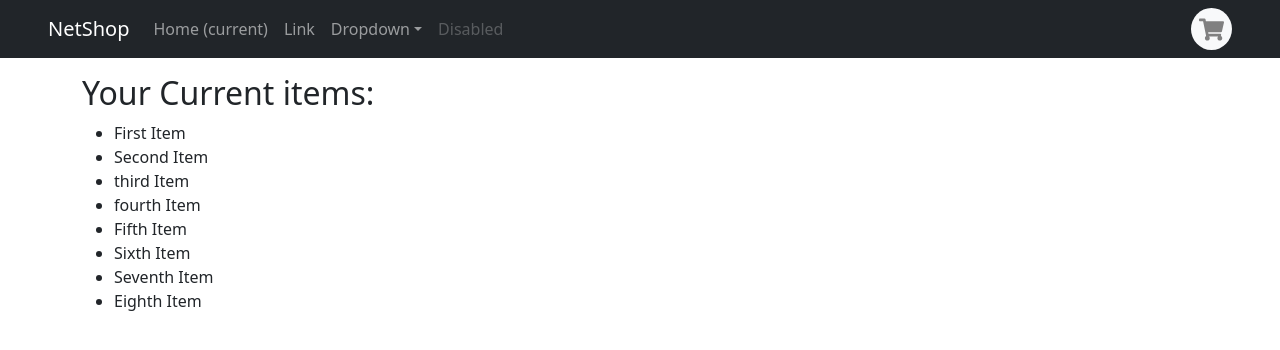
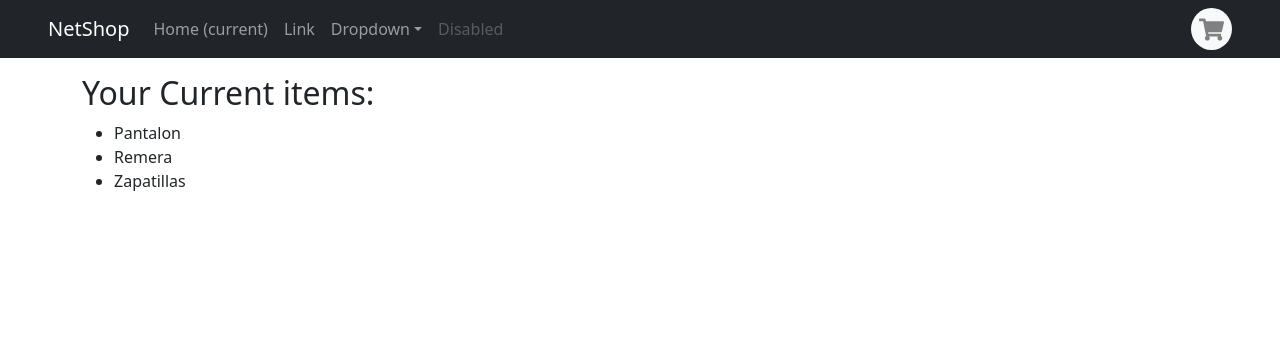
Before and after one commit to vael1603/Ecommerce, a React (Create React App) app: page / in a window 1280 px wide. Shown: the top 350 px of the page. Built offline with nearby package versions, Linux system fonts and the light colour scheme.

Commit message:
Props Agregado a ItemListContainter

```diff
--- a/src/App.js
+++ b/src/App.js
@@ -5,14 +5,14 @@ import ItemListContainer from './components/ItemListContainer';
 function App() {
   return (
     <div className="App">
-       <link
-            rel="stylesheet"
-            href="https://cdn.jsdelivr.net/npm/bootstrap@5.1.3/dist/css/bootstrap.min.css"
-            integrity="sha384-1BmE4kWBq78iYhFldvKuhfTAU6auU8tT94WrHftjDbrCEXSU1oBoqyl2QvZ6jIW3"
-            crossorigin="anonymous"
-          />
+      <link
+        rel="stylesheet"
+        href="https://cdn.jsdelivr.net/npm/bootstrap@5.1.3/dist/css/bootstrap.min.css"
+        integrity="sha384-1BmE4kWBq78iYhFldvKuhfTAU6auU8tT94WrHftjDbrCEXSU1oBoqyl2QvZ6jIW3"
+        crossOrigin="anonymous"
+      />
       <NavBar />
-      <ItemListContainer/>
+      <ItemListContainer item1="Pantalon" item2="Remera" item3="Zapatillas" />
     </div>
   );
 }
--- a/src/components/ItemListContainer.js
+++ b/src/components/ItemListContainer.js
@@ -1,16 +1,11 @@
-const ItemListContainer = () => {
-    return(
+const ItemListContainer = (props) => {
+    return (
         <div className="text-start mt-3 container">
             <h2>Your Current items:</h2>
             <ul>
-                <li>First Item</li>
-                <li>Second Item</li>
-                <li>third Item</li>
-                <li>fourth Item</li>
-                <li>Fifth Item</li>
-                <li>Sixth Item</li>
-                <li>Seventh Item</li>
-                <li>Eighth Item</li>
+                <li>{props.item1}</li>
+                <li>{props.item2}</li>
+                <li>{props.item3}</li>
             </ul>
         </div>)
 };
```
